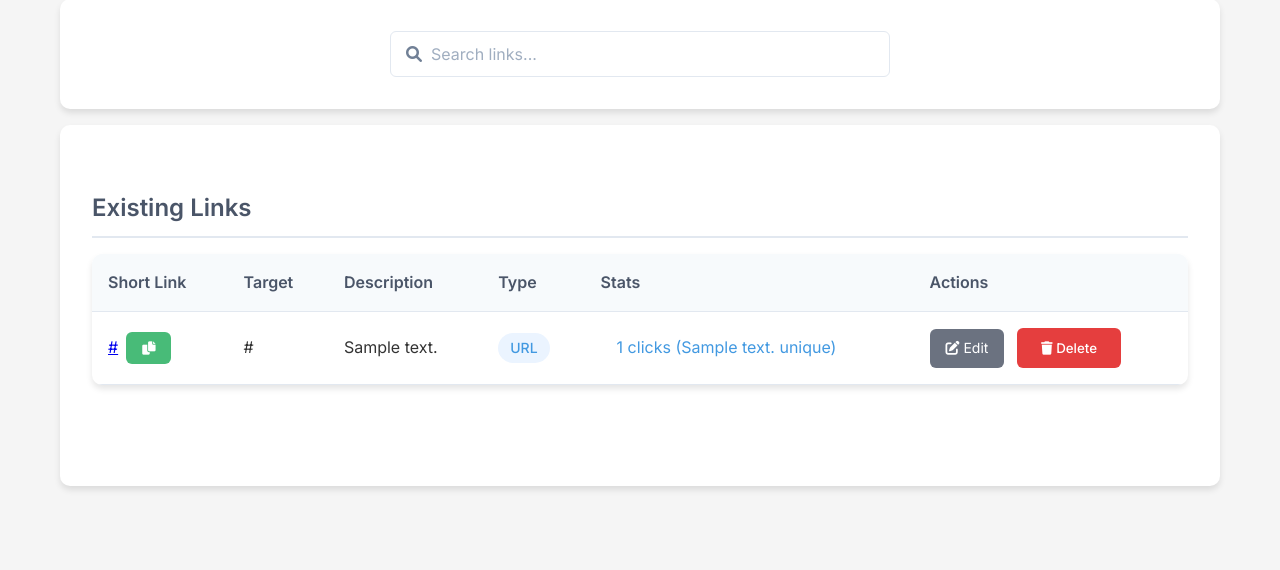
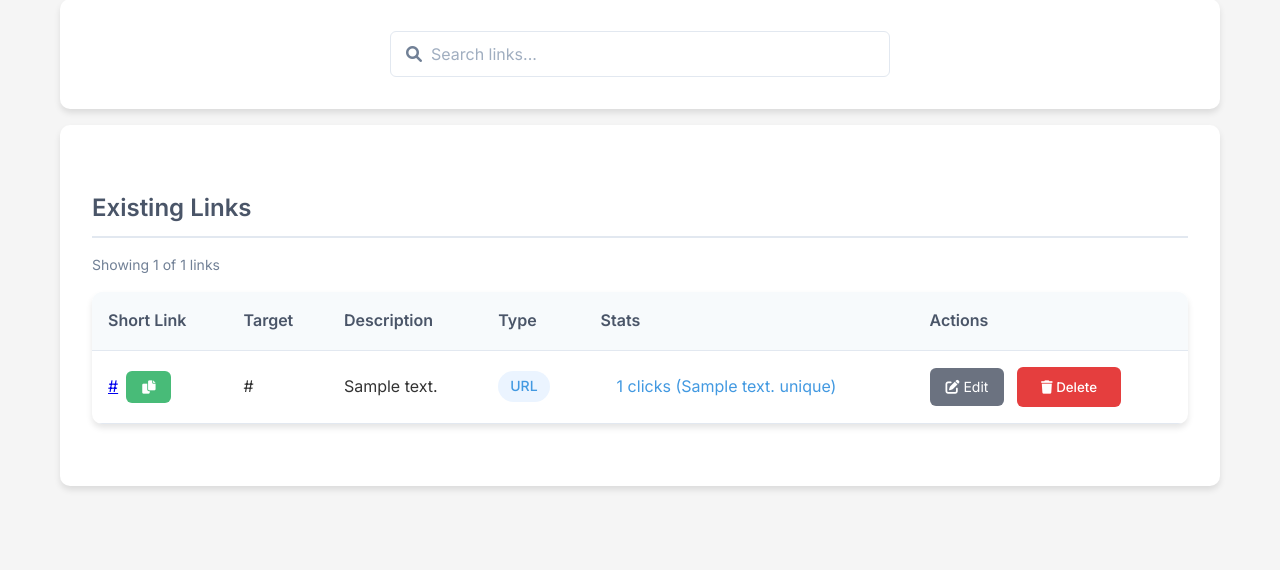
Before and after one commit to jmaddington/url-shortener, a Python web app: template templates/admin.html in a window 1280 px wide. Shown: the part 816-1386 px from the top of the page. Run offline with Jinja, Linux system fonts and the light colour scheme; the template is opened without the code that fills it: most values are stand-ins (such as "Sample title", 1, 10 or a date in 2020).

Commit message:
feat: Add pagination support (50 links per page)

```diff
--- a/templates/_links_table.html
+++ b/templates/_links_table.html
@@ -1,3 +1,8 @@
+{% if total_links > 0 %}
+<div class="table-info">
+    Showing {{ links|length }} of {{ total_links }} links
+</div>
+
 <table>
     <tr>
         <th>Short Link</th>
@@ -42,11 +47,29 @@
             </form>
         </td>
     </tr>
-    {% else %}
-    <tr>
-        <td colspan="6" style="text-align: center; padding: 2rem;">
-            No links found matching your search.
-        </td>
-    </tr>
     {% endfor %}
 </table>
+
+{% if total_pages > 1 %}
+<div class="pagination">
+    {% if page > 1 %}
+        <button class="page-btn" onclick="changePage({{ page - 1 }})" title="Previous page">
+            <i class="fas fa-chevron-left"></i>
+        </button>
+    {% endif %}
+
+    <span class="page-info">Page {{ page }} of {{ total_pages }}</span>
+
+    {% if page < total_pages %}
+        <button class="page-btn" onclick="changePage({{ page + 1 }})" title="Next page">
+            <i class="fas fa-chevron-right"></i>
+        </button>
+    {% endif %}
+</div>
+{% endif %}
+
+{% else %}
+<div class="no-results">
+    No links found matching your search.
+</div>
+{% endif %}
--- a/templates/admin.html
+++ b/templates/admin.html
@@ -227,6 +227,51 @@ tr:hover {
     animation: spin 1s linear infinite;
 }
 
+        .pagination {
+            display: flex;
+            align-items: center;
+            justify-content: center;
+            margin-top: 2rem;
+            gap: 1rem;
+        }
+
+        .page-btn {
+            background-color: #4299e1;
+            color: white;
+            border: none;
+            border-radius: 6px;
+            padding: 0.5rem 1rem;
+            cursor: pointer;
+            transition: background-color 0.2s;
+        }
+
+        .page-btn:hover {
+            background-color: #3182ce;
+        }
+
+        .page-btn:disabled {
+            background-color: #cbd5e0;
+            cursor: not-allowed;
+        }
+
+        .page-info {
+            color: #4a5568;
+            font-weight: 500;
+        }
+
+        .table-info {
+            color: #718096;
+            margin-bottom: 1rem;
+            font-size: 0.875rem;
+        }
+
+        .no-results {
+            text-align: center;
+            padding: 2rem;
+            color: #718096;
+            font-size: 1.1rem;
+        }
+
 @keyframes spin {
     to { transform: rotate(360deg); }
 }
@@ -313,14 +358,22 @@ const searchInput = document.getElementById("searchInput");
 const linksTable = document.querySelector(".links-table");
 const loadingOverlay = document.querySelector(".loading-overlay");
 
-function performSearch() {
+function changePage(newPage) {
     const searchTerm = searchInput.value;
+    const url = `/admin/search?q=${encodeURIComponent(searchTerm)}&page=${page}`;
+    performSearch(newPage);
+}
+
+
+function performSearch(page = 1) {
+    const searchTerm = searchInput.value;
+    const url = `/admin/search?q=${encodeURIComponent(searchTerm)}&page=${page}`;
     console.log("Searching for:", searchTerm);
 
     // Show loading overlay
     loadingOverlay.style.display = "flex";
 
-    fetch(`/admin/search?q=${encodeURIComponent(searchTerm)}`)
+    fetch(url)
         .then(response => {
             if (!response.ok) throw new Error("Search failed");
             return response.text();
```
Also changed, not shown: app.py (+11 -2 lines).
